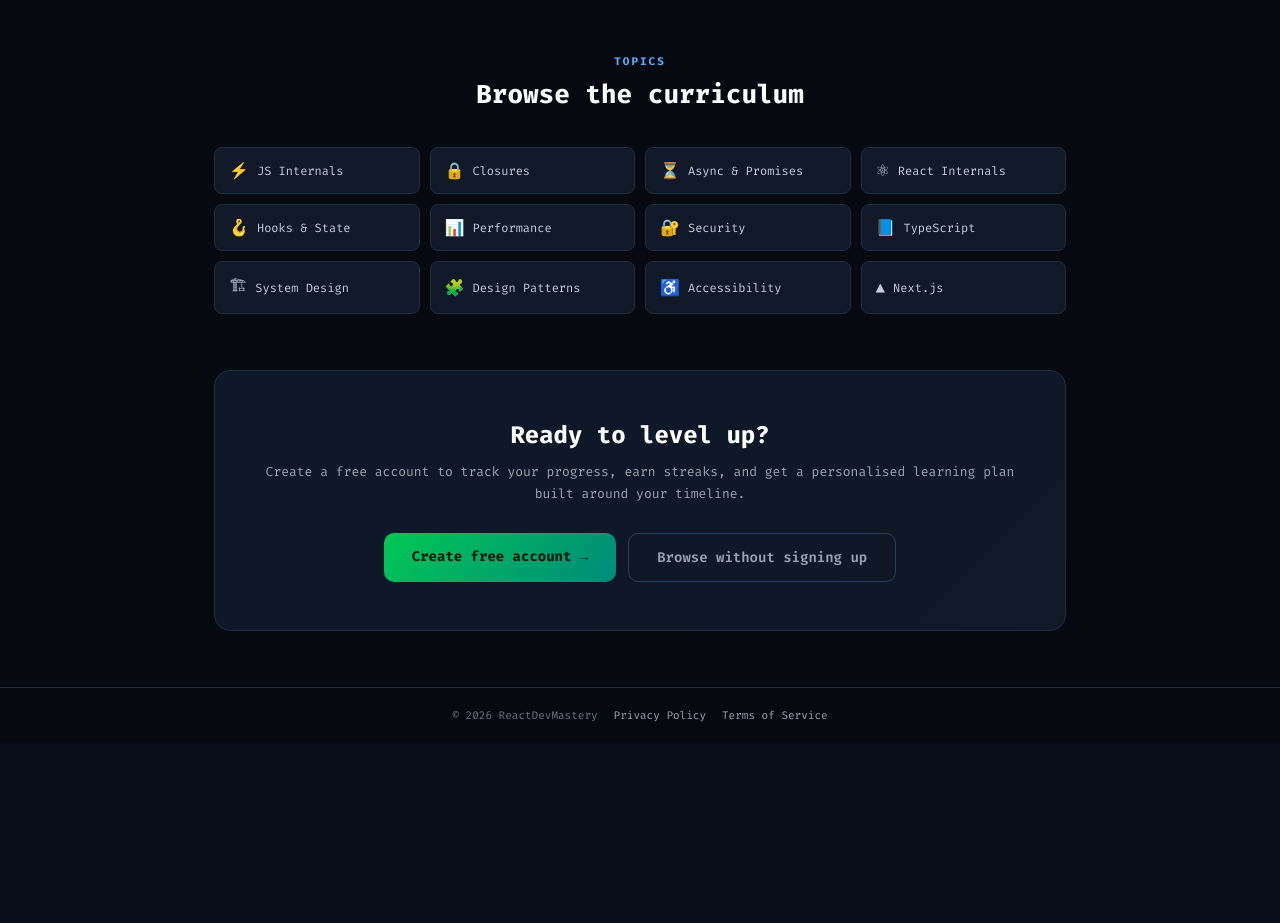
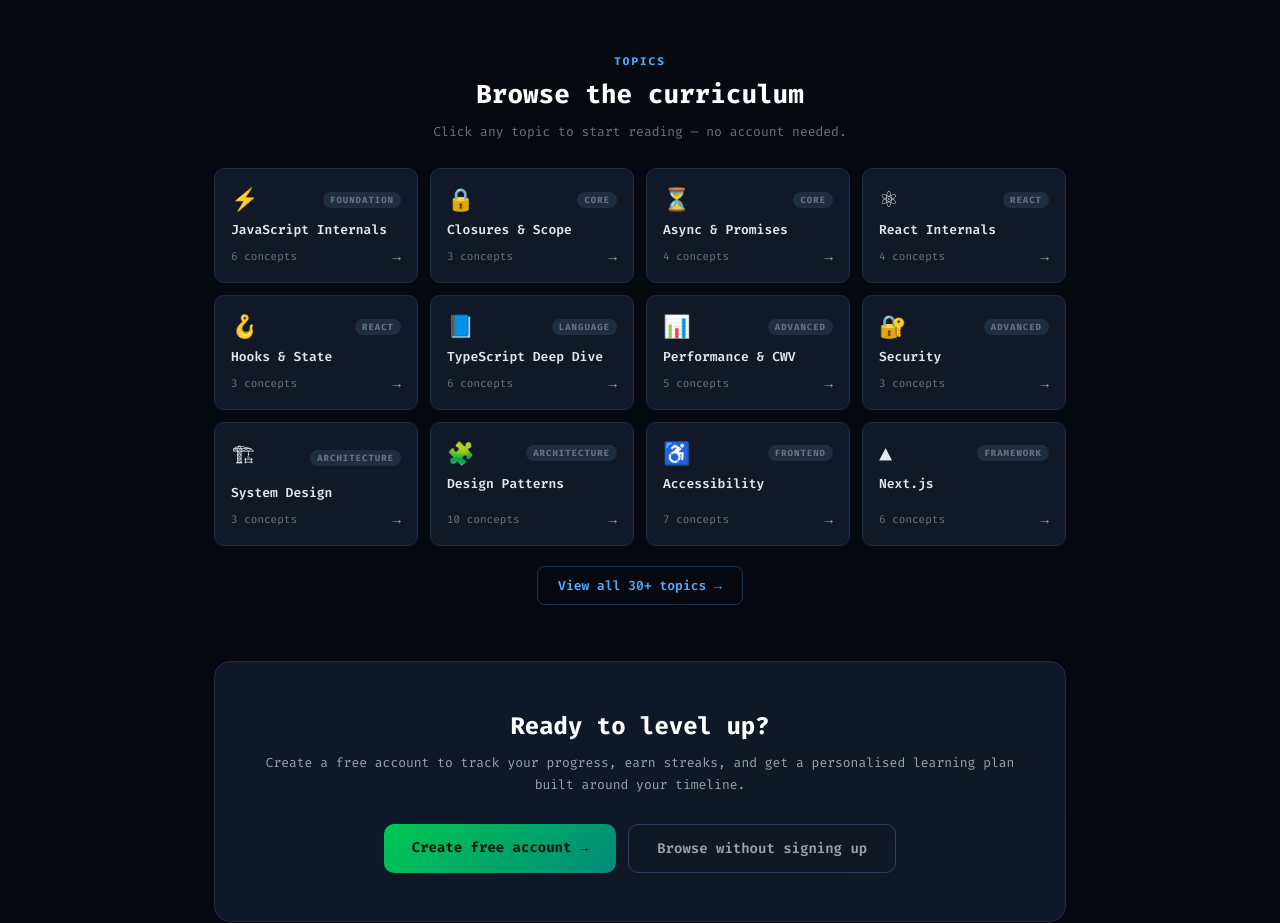
Before and after one commit to amitkumar-ctl/reactdevmastery, a React (Create React App) app in the folder client/: page / in a window 1280 px wide. Shown: the part 1212-2135 px from the top of the page. Before the commit the page ends 1955 px from the top, so only its background shows below. Built offline with nearby package versions, Linux system fonts and the light colour scheme; no server answers.

Commit message:
improve cricullum tabs

```diff
--- a/client/src/pages/LandingPage.jsx
+++ b/client/src/pages/LandingPage.jsx
@@ -38,18 +38,18 @@ const FEATURES = [
 ];
 
 const TOPIC_PREVIEWS = [
-  { id: 'js-core',     icon: '⚡', label: 'JS Internals' },
-  { id: 'closures',    icon: '🔒', label: 'Closures' },
-  { id: 'async',       icon: '⏳', label: 'Async & Promises' },
-  { id: 'react-core',  icon: '⚛',  label: 'React Internals' },
-  { id: 'hooks',       icon: '🪝', label: 'Hooks & State' },
-  { id: 'perf',        icon: '📊', label: 'Performance' },
-  { id: 'security',    icon: '🔐', label: 'Security' },
-  { id: 'ts',          icon: '📘', label: 'TypeScript' },
-  { id: 'system-design', icon: '🏗', label: 'System Design' },
-  { id: 'patterns',    icon: '🧩', label: 'Design Patterns' },
-  { id: 'a11y',        icon: '♿', label: 'Accessibility' },
-  { id: 'nextjs',      icon: '▲',  label: 'Next.js' },
+  { id: 'js-core',       icon: '⚡', label: 'JavaScript Internals',       count: 6,  tag: 'Foundation' },
+  { id: 'closures',      icon: '🔒', label: 'Closures & Scope',           count: 3,  tag: 'Core' },
+  { id: 'async',         icon: '⏳', label: 'Async & Promises',           count: 4,  tag: 'Core' },
+  { id: 'react-core',    icon: '⚛',  label: 'React Internals',            count: 4,  tag: 'React' },
+  { id: 'hooks',         icon: '🪝', label: 'Hooks & State',              count: 3,  tag: 'React' },
+  { id: 'ts',            icon: '📘', label: 'TypeScript Deep Dive',       count: 6,  tag: 'Language' },
+  { id: 'perf',          icon: '📊', label: 'Performance & CWV',          count: 5,  tag: 'Advanced' },
+  { id: 'security',      icon: '🔐', label: 'Security',                   count: 3,  tag: 'Advanced' },
+  { id: 'system-design', icon: '🏗',  label: 'System Design',             count: 3,  tag: 'Architecture' },
+  { id: 'patterns',      icon: '🧩', label: 'Design Patterns',            count: 10, tag: 'Architecture' },
+  { id: 'a11y',          icon: '♿', label: 'Accessibility',              count: 7,  tag: 'Frontend' },
+  { id: 'nextjs',        icon: '▲',  label: 'Next.js',                    count: 6,  tag: 'Framework' },
 ];
 
 const LandingPage = () => {
@@ -124,13 +124,26 @@ const LandingPage = () => {
       <section className={styles.topics}>
         <div className={styles.sectionTitle}>Topics</div>
         <h2 className={styles.sectionHeading}>Browse the curriculum</h2>
+        <p className={styles.sectionSub}>Click any topic to start reading — no account needed.</p>
         <div className={styles.topicGrid}>
           {TOPIC_PREVIEWS.map(t => (
-            <Link key={t.id} to={`/${t.id}`} className={styles.topicChip}>
-              <span className={styles.topicIcon}>{t.icon}</span>
-              {t.label}
+            <Link key={t.id} to={`/${t.id}`} className={styles.topicCard}>
+              <div className={styles.topicCardTop}>
+                <span className={styles.topicCardIcon}>{t.icon}</span>
+                <span className={styles.topicCardTag}>{t.tag}</span>
+              </div>
+              <div className={styles.topicCardLabel}>{t.label}</div>
+              <div className={styles.topicCardFooter}>
+                <span className={styles.topicCardCount}>{t.count} concepts</span>
+                <span className={styles.topicCardArrow}>→</span>
+              </div>
             </Link>
           ))}
+        </div>
+        <div className={styles.topicSeeAll}>
+          <Link to="/js-core" className={styles.topicSeeAllLink}>
+            View all 30+ topics →
+          </Link>
         </div>
       </section>
 
--- a/client/src/pages/LandingPage.module.css
+++ b/client/src/pages/LandingPage.module.css
@@ -261,7 +261,7 @@
   line-height: 1.7;
 }
 
-/* ── Topics preview ────────────────────────────────────────────────── */
+/* ── Topics ──────────────────────────────────────────────────────── */
 .topics {
   padding: 0 24px 56px;
   max-width: 900px;
@@ -269,29 +269,123 @@
   width: 100%;
 }
 
+.sectionSub {
+  font-size: 13px;
+  color: #6b7280;
+  text-align: center;
+  margin-top: -24px;
+  margin-bottom: 28px;
+}
+
 .topicGrid {
   display: grid;
   grid-template-columns: repeat(4, 1fr);
-  gap: 10px;
+  gap: 12px;
 }
 
-.topicChip {
+.topicCard {
   background: #111827;
   border: 1px solid #1e2d40;
-  border-radius: 8px;
-  padding: 12px 14px;
-  font-size: 12px;
-  color: #c5cdd8;
+  border-radius: 10px;
+  padding: 16px;
   text-decoration: none;
-  transition: all 0.15s;
+  display: flex;
+  flex-direction: column;
+  gap: 8px;
+  transition: all 0.18s;
+  cursor: pointer;
+  position: relative;
+  overflow: hidden;
+}
+
+.topicCard::before {
+  content: '';
+  position: absolute;
+  inset: 0;
+  background: linear-gradient(135deg, #00ff8808, #4facfe08);
+  opacity: 0;
+  transition: opacity 0.18s;
+}
+
+.topicCard:hover {
+  border-color: #4facfe;
+  transform: translateY(-2px);
+  box-shadow: 0 4px 20px rgba(79, 172, 254, 0.12);
+}
+
+.topicCard:hover::before { opacity: 1; }
+
+.topicCard:hover .topicCardArrow {
+  transform: translateX(3px);
+  color: #4facfe;
+}
+
+.topicCardTop {
   display: flex;
   align-items: center;
+  justify-content: space-between;
   gap: 8px;
 }
 
-.topicChip:hover { border-color: #2a3f5f; color: #e2e8f0; background: #0d1829; }
+.topicCardIcon { font-size: 22px; }
 
-.topicIcon { font-size: 16px; flex-shrink: 0; }
+.topicCardTag {
+  font-size: 9px;
+  font-weight: 700;
+  letter-spacing: 1px;
+  text-transform: uppercase;
+  color: #6b7280;
+  background: #1e2d40;
+  padding: 2px 7px;
+  border-radius: 20px;
+}
+
+.topicCardLabel {
+  font-size: 13px;
+  font-weight: 600;
+  color: #e2e8f0;
+  line-height: 1.3;
+}
+
+.topicCardFooter {
+  display: flex;
+  align-items: center;
+  justify-content: space-between;
+  margin-top: auto;
+}
+
+.topicCardCount {
+  font-size: 11px;
+  color: #6b7280;
+}
+
+.topicCardArrow {
+  font-size: 14px;
+  color: #9ca3af;
+  transition: transform 0.18s, color 0.18s;
+}
+
+.topicSeeAll {
+  text-align: center;
+  margin-top: 20px;
+}
+
+.topicSeeAllLink {
+  font-size: 13px;
+  font-weight: 600;
+  color: #4facfe;
+  text-decoration: none;
+  padding: 10px 20px;
+  border: 1px solid #4facfe40;
+  border-radius: 8px;
+  display: inline-block;
+  transition: all 0.15s;
+}
+
+.topicSeeAllLink:hover {
+  background: #4facfe10;
+  border-color: #4facfe;
+}
 
 /* ── CTA section ───────────────────────────────────────────────────── */
 .ctaSection {
@@ -348,6 +442,7 @@
   .stat:last-child { border-bottom: none; }
   .featureGrid { grid-template-columns: 1fr; }
   .topicGrid { grid-template-columns: repeat(2, 1fr); }
+  .sectionSub { margin-top: -16px; font-size: 12px; }
   .ctaSection { padding: 32px 20px; }
   .ctaTitle { font-size: 20px; }
   .features, .topics { padding-left: 16px; padding-right: 16px; }
```
